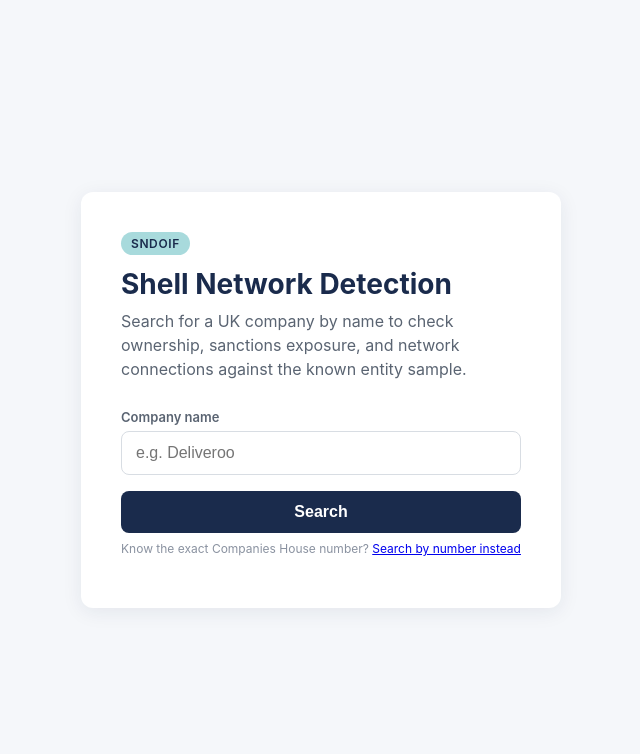
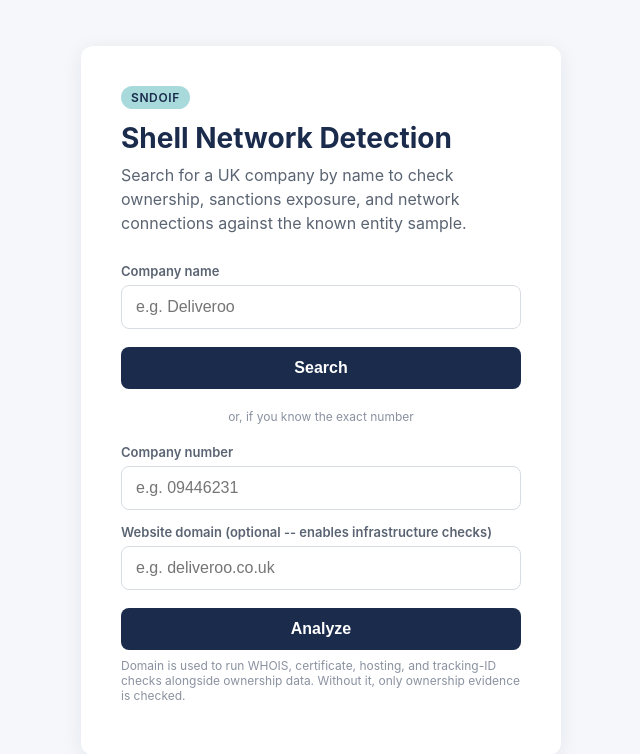
Before and after one commit to VilmaXavier/sndoif, a Flask app: page / in a window 1280 px wide. Shown: the top 754 px of the page, without its empty margins (319-959 px from the left). Run offline with Flask 3, Linux system fonts and the light colour scheme.

Commit message:
Wire infrastructure layer into the web app: best-effort checks with reduced retry budget, honest partial-failure messaging

```diff
--- a/frontend/app.py
+++ b/frontend/app.py
@@ -1,12 +1,13 @@
 """
-SNDOIF -- minimal web frontend.
+SNDOIF -- web frontend, both layers.
 
-Supports searching by company name (via Companies House's search
-endpoint, showing a list of candidates to choose from) or by an exact
-company number (skipping straight to analysis). Runs the real
-ownership pipeline live, checks it against the existing entity sample
-for shared-person and red-flag connections, and displays results plus
-two embedded interactive graphs: a focused view and a full view.
+Search by company name or number. If a domain is provided, runs the
+Infrastructure Correlation Layer alongside the Ownership & Compliance
+Layer, with a reduced retry budget suited to a live web request --
+external OSINT services (crt.sh especially) are frequently slow or
+unavailable, and a single search should not hang indefinitely because
+of them. Infrastructure evidence is best-effort: if it fails, the page
+still renders with ownership-only results.
 """
 
 import logging
@@ -17,6 +18,10 @@ from flask import Flask, render_template, request
 
 from fusion.scoring import score_all_pairs
 from fusion.visualization import build_visualization
+from infrastructure.analytics_fingerprint import compare_fingerprints, fingerprint_site
+from infrastructure.cert_transparency import compare_certificates
+from infrastructure.hosting_correlation import cluster_by_shared_ip
+from infrastructure.whois_lookup import batch_lookup, compare_domains
 from ownership.companies_house import build_ownership_records, search_companies_by_name
 from ownership.ownership_graph import (
     build_graph,
@@ -36,51 +41,113 @@ BASE_SAMPLE = [
     "13211214", "07209813", "11465966", "10970586",
 ]
 
+# Domains already known for the base sample, so infrastructure checks
+# can run against them even when the newly searched company's own
+# domain isn't known in advance.
+KNOWN_DOMAINS = ["monzo.com", "revolut.com", "wise.com", "deliveroo.co.uk"]
+
 GRAPH_OUTPUT_DIR = os.path.join(os.path.dirname(__file__), "static")
 os.makedirs(GRAPH_OUTPUT_DIR, exist_ok=True)
 
 
 @app.route("/", methods=["GET"])
 def index():
-    """The search form page."""
     return render_template("index.html")
 
 
 @app.route("/search-by-name", methods=["POST"])
 def search_by_name():
-    """Search Companies House by name, show a list of candidates to pick from."""
     query = request.form.get("query", "").strip()
-
     if not query:
         return render_template("index.html", error="Please enter a company name.")
 
     logger.info("Searching by name: %s", query)
     results = search_companies_by_name(query)
+    return render_template("name_results.html", query=query, results=results)
 
-    return render_template("name_results.html", query=query, results=results)
+
+def _run_infrastructure_checks(searched_domain: str) -> tuple[list[dict], bool]:
+    """Best-effort infrastructure checks against the searched domain
+    plus known sample domains. Returns (overlaps, succeeded_fully).
+
+    Any individual check failing is logged and skipped -- this
+    function is designed to always return SOMETHING usable rather
+    than raising, since infrastructure evidence is a bonus signal for
+    the web flow, not a required one.
+    """
+    domains = list(dict.fromkeys([searched_domain] + KNOWN_DOMAINS))
+    overlaps = []
+    fully_succeeded = True
+
+    try:
+        whois_records = batch_lookup(domains)
+        for i in range(len(whois_records)):
+            for j in range(i + 1, len(whois_records)):
+                comparison = compare_domains(whois_records[i], whois_records[j])
+                if comparison["same_registrar"] or comparison["same_registrant_org"] or comparison["shared_name_servers"]:
+                    overlaps.append(comparison)
+    except Exception as error:
+        logger.warning("WHOIS check failed: %s", error)
+        fully_succeeded = False
+
+    try:
+        shared_ips = cluster_by_shared_ip(domains)
+        for ip, doms in shared_ips.items():
+            for i in range(len(doms)):
+                for j in range(i + 1, len(doms)):
+                    overlaps.append({"domain_a": doms[i], "domain_b": doms[j]})
+    except Exception as error:
+        logger.warning("Hosting check failed: %s", error)
+        fully_succeeded = False
+
+    # crt.sh: only check the searched domain against each known domain
+    # (not every pair) and only ONE attempt each, to keep a single web
+    # request from taking minutes when crt.sh is under load.
+    for other_domain in KNOWN_DOMAINS:
+        try:
+            comparison = compare_certificates(searched_domain, other_domain)
+            if comparison["shared_certificate_found"]:
+                overlaps.append({"domain_a": searched_domain, "domain_b": other_domain})
+        except Exception as error:
+            logger.warning("Certificate check failed for %s vs %s: %s", searched_domain, other_domain, error)
+            fully_succeeded = False
+            break  # crt.sh being down affects every pair equally -- no point retrying each one
+
+    try:
+        fingerprints = [fingerprint_site(f"https://{d}") for d in domains]
+        for i in range(len(fingerprints)):
+            for j in range(i + 1, len(fingerprints)):
+                comparison = compare_fingerprints(fingerprints[i], fingerprints[j])
+                if comparison["shared_tracking_ids"] or comparison["same_favicon"]:
+                    overlaps.append({
+                        "domain_a": fingerprints[i]["url"].replace("https://", ""),
+                        "domain_b": fingerprints[j]["url"].replace("https://", ""),
+                    })
+    except Exception as error:
+        logger.warning("Analytics fingerprint check failed: %s", error)
+        fully_succeeded = False
+
+    return overlaps, fully_succeeded
 
 
 @app.route("/search", methods=["POST"])
 def search():
-    """Run the pipeline on the submitted company number and show results."""
     company_number = request.form.get("company_number", "").strip()
+    searched_domain = request.form.get("domain", "").strip()
 
     if not company_number:
         return render_template("index.html", error="Please enter a company number.")
 
-    logger.info("Searching company number: %s", company_number)
+    logger.info("Searching company number: %s (domain: %s)", company_number, searched_domain or "none given")
 
     all_numbers = list(dict.fromkeys(BASE_SAMPLE + [company_number]))
     records = build_ownership_records(all_numbers)
 
-    searched_record = next(
-        (r for r in records if r.company_number == company_number), None
-    )
+    searched_record = next((r for r in records if r.company_number == company_number), None)
     if searched_record is None:
         return render_template(
             "index.html",
-            error=f"Could not find company number '{company_number}' "
-                  f"(invalid number, or Companies House lookup failed).",
+            error=f"Could not find company number '{company_number}'.",
         )
 
     sanctions_matches = screen_beneficial_owners(
@@ -93,8 +160,18 @@ def search():
     jurisdiction_flags = detect_jurisdiction_red_flags(records)
     ownership_pairs = entity_pairs_with_shared_person(graph)
 
+    infrastructure_overlaps = []
+    infra_note = "No domain provided -- infrastructure checks skipped."
+    if searched_domain:
+        logger.info("Running best-effort infrastructure checks for %s", searched_domain)
+        infrastructure_overlaps, fully_succeeded = _run_infrastructure_checks(searched_domain)
+        infra_note = (
+            "Infrastructure checks completed." if fully_succeeded
+            else "Infrastructure checks partially failed (external service issue) -- results may be incomplete."
+        )
+
     company_names = [r.company_name for r in records]
-    scored_pairs = score_all_pairs(company_names, ownership_pairs, [])
+    scored_pairs = score_all_pairs(company_names, ownership_pairs, infrastructure_overlaps)
 
     relevant_pairs = [
         p for p in scored_pairs
@@ -113,14 +190,8 @@ def search():
     focused_filename = f"graph_focused_{company_number}.html"
     full_filename = f"graph_full_{company_number}.html"
 
-    build_visualization(
-        focused_graph, relevant_pairs,
-        output_path=os.path.join(GRAPH_OUTPUT_DIR, focused_filename),
-    )
-    build_visualization(
-        graph, scored_pairs,
-        output_path=os.path.join(GRAPH_OUTPUT_DIR, full_filename),
-    )
+    build_visualization(focused_graph, relevant_pairs, output_path=os.path.join(GRAPH_OUTPUT_DIR, focused_filename))
+    build_visualization(graph, scored_pairs, output_path=os.path.join(GRAPH_OUTPUT_DIR, full_filename))
 
     return render_template(
         "results.html",
@@ -131,13 +202,11 @@ def search():
         psc_count=len(searched_record.psc),
         sanctions_matches=sanctions_matches,
         shared_directors=relevant_shared_directors,
-        jurisdiction_flags=[
-            f for f in jurisdiction_flags
-            if f["company_name"] == searched_record.company_name
-        ],
+        jurisdiction_flags=[f for f in jurisdiction_flags if f["company_name"] == searched_record.company_name],
         scored_pairs=relevant_pairs,
         focused_filename=focused_filename,
         full_filename=full_filename,
+        infra_note=infra_note,
     )
 
 
--- a/frontend/templates/index.html
+++ b/frontend/templates/index.html
@@ -13,13 +13,13 @@
         h1 { color: var(--navy); margin: 0 0 8px; font-size: 28px; }
         p.subtitle { color: #5a6472; margin: 0 0 28px; line-height: 1.5; }
         label { display: block; font-size: 13px; font-weight: 600; color: #5a6472; margin-bottom: 6px; }
-        input[type=text] { width: 100%; padding: 12px 14px; font-size: 16px; border: 1px solid var(--border); border-radius: 8px; }
+        input[type=text] { width: 100%; padding: 12px 14px; font-size: 16px; border: 1px solid var(--border); border-radius: 8px; margin-bottom: 14px; }
         input[type=text]:focus { outline: none; border-color: var(--blue); }
-        button { width: 100%; margin-top: 16px; padding: 12px; font-size: 16px; font-weight: 600; background: var(--navy); color: white; border: none; border-radius: 8px; cursor: pointer; }
+        button { width: 100%; margin-top: 4px; padding: 12px; font-size: 16px; font-weight: 600; background: var(--navy); color: white; border: none; border-radius: 8px; cursor: pointer; }
         button:hover { background: var(--blue); }
         .error { background: #fdecea; color: var(--red); padding: 12px 14px; border-radius: 8px; margin-top: 16px; font-size: 14px; }
         .hint { font-size: 12px; color: #8a92a0; margin-top: 8px; }
-        @media (max-width: 480px) { .card { padding: 28px 20px; } h1 { font-size: 24px; } }
+        .divider { text-align: center; color: #8a92a0; font-size: 12px; margin: 20px 0; }
     </style>
 </head>
 <body>
@@ -33,11 +33,18 @@
             <input type="text" id="query" name="query" placeholder="e.g. Deliveroo" required>
             <button type="submit">Search</button>
         </form>
-        <p class="hint">Know the exact Companies House number? <a href="#" onclick="document.getElementById('num-form').style.display='block'; return false;">Search by number instead</a></p>
-        <form method="POST" action="/search" id="num-form" style="display:none; margin-top: 10px;">
-            <input type="text" name="company_number" placeholder="e.g. 09446231" required>
+
+        <div class="divider">or, if you know the exact number</div>
+
+        <form method="POST" action="/search">
+            <label for="company_number">Company number</label>
+            <input type="text" id="company_number" name="company_number" placeholder="e.g. 09446231" required>
+            <label for="domain">Website domain (optional -- enables infrastructure checks)</label>
+            <input type="text" id="domain" name="domain" placeholder="e.g. deliveroo.co.uk">
             <button type="submit">Analyze</button>
         </form>
+        <p class="hint">Domain is used to run WHOIS, certificate, hosting, and tracking-ID
+           checks alongside ownership data. Without it, only ownership evidence is checked.</p>
         {% if error %}
         <p class="error">{{ error }}</p>
         {% endif %}
--- a/frontend/templates/results.html
+++ b/frontend/templates/results.html
@@ -150,7 +150,7 @@
             </div>
 
             <div class="section-card">
-                <h2>Connections to Known Companies</h2>
+                <h2>Connections to Known Companies</h2>{% if infra_note %}<p class="meta" style="margin-bottom:10px;">{{ infra_note }}</p>{% endif %}
                 {% if scored_pairs %}
                     <ul>{% for p in scored_pairs %}<li class="flag-item {% if p.confidence == 'low' %}low{% endif %}"><b>{{ p.confidence|upper }}</b>: {{ p.company_a }} &harr; {{ p.company_b }}</li>{% endfor %}</ul>
                 {% else %}
```
